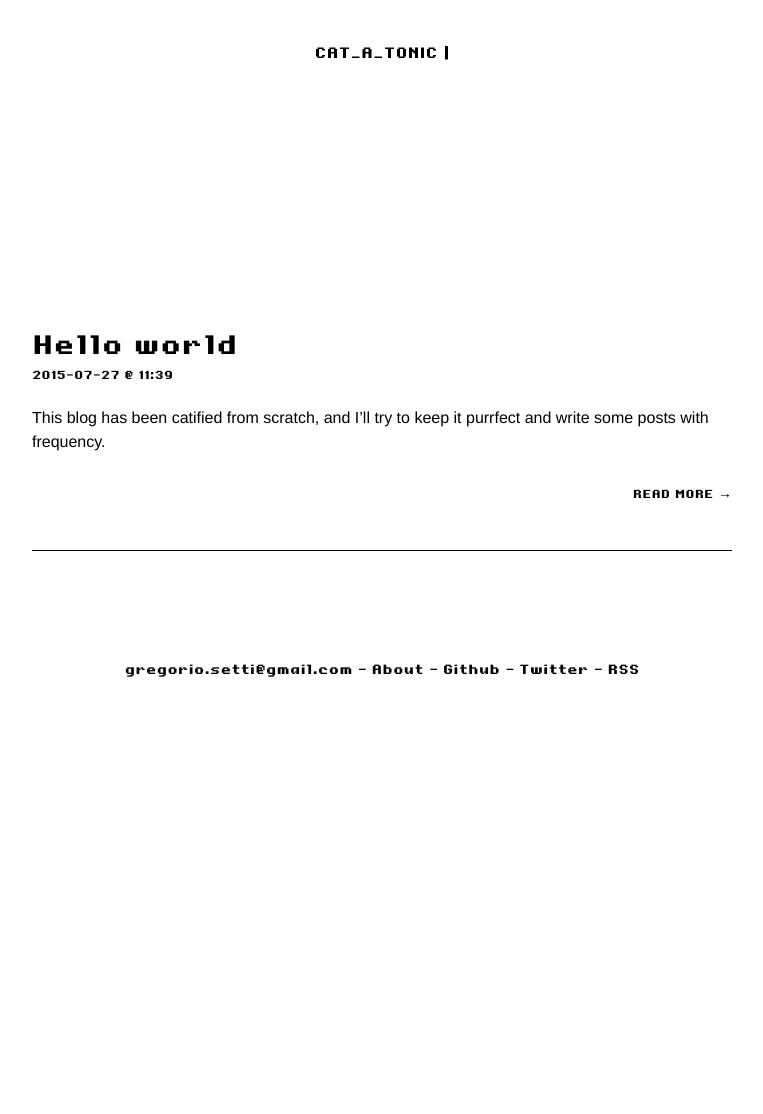
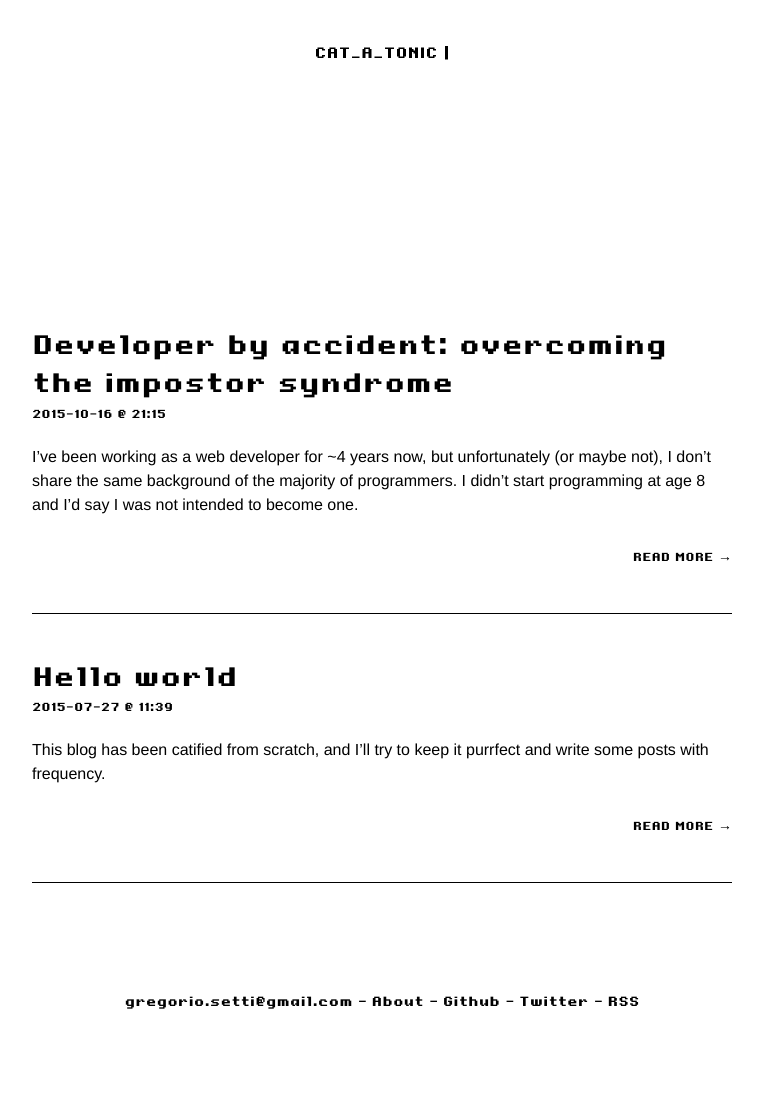
Before and after one commit to desmondhume/desmondhume.github.io, a Jekyll site: the page built from index.html, in a window 1280 px wide. Shown: the whole page, without its empty margins (258-1021 px from the left). Built offline with Jekyll 4.4.1, drawn with Linux system fonts in a browser that asks for light colours; before the commit the page ends 900 px from its top, so only the background shows below that.

Commit message:
Developer by accident post

```diff
--- /dev/null
+++ b/_posts/2015-10-16-developer-by-accident-overcoming-the-impostor-syndrome.markdown
@@ -0,0 +1,9 @@
+---
+layout: post
+title:  "Developer by accident: overcoming the impostor syndrome"
+date:   2015-10-16 21:15:28
+categories: general
+external_url: https://medium.com/moze-stories/developer-by-accident-e8963bdfdcfe
+external_site: medium
+excerpt: 'I’ve been working as a web developer for ~4 years now, but unfortunately (or maybe not), I don’t share the same background of the majority of programmers. I didn’t start programming at age 8 and I’d say I was not intended to become one.'
+---
--- a/index.html
+++ b/index.html
@@ -6,13 +6,21 @@ layout: default
     {% for post in site.posts %}
       <li>
         <h2 class="post-title">
-          <a href="{{ post.url | prepend: site.baseurl }}">{{ post.title }}</a>
+          {% if post.external_url %}
+            <a href="{{ post.external_url }}" onclick="_gaq.push(['_trackPageview', '{{ post.url }}']);" >{{ post.title }}</a>
+          {% else %}
+            <a href="{{ post.url | prepend: site.baseurl }}">{{ post.title }}</a>
+          {% endif %}
         </h2>
         <span class="post-meta">{{ post.date | date: "%Y-%m-%d @ %H:%M" }}</span>
         <article class="post-content">
           {{ post.excerpt | markdownify }}
         </article>
-        <a href="{{ post.url | prepend: site.baseurl }}" class="readmore">READ MORE →</a>
+        {% if post.external_url %}
+          <a href="{{ post.external_url }}" onclick="_gaq.push(['_trackPageview', '{{ post.url }}']);" class="readmore">READ MORE →</a>
+        {% else %}
+          <a href="{{ post.url | prepend: site.baseurl }}" class="readmore">READ MORE →</a>
+        {% endif %}
       </li>
       <hr />
     {% endfor %}
```
Also changed, not shown: favicon.png.
